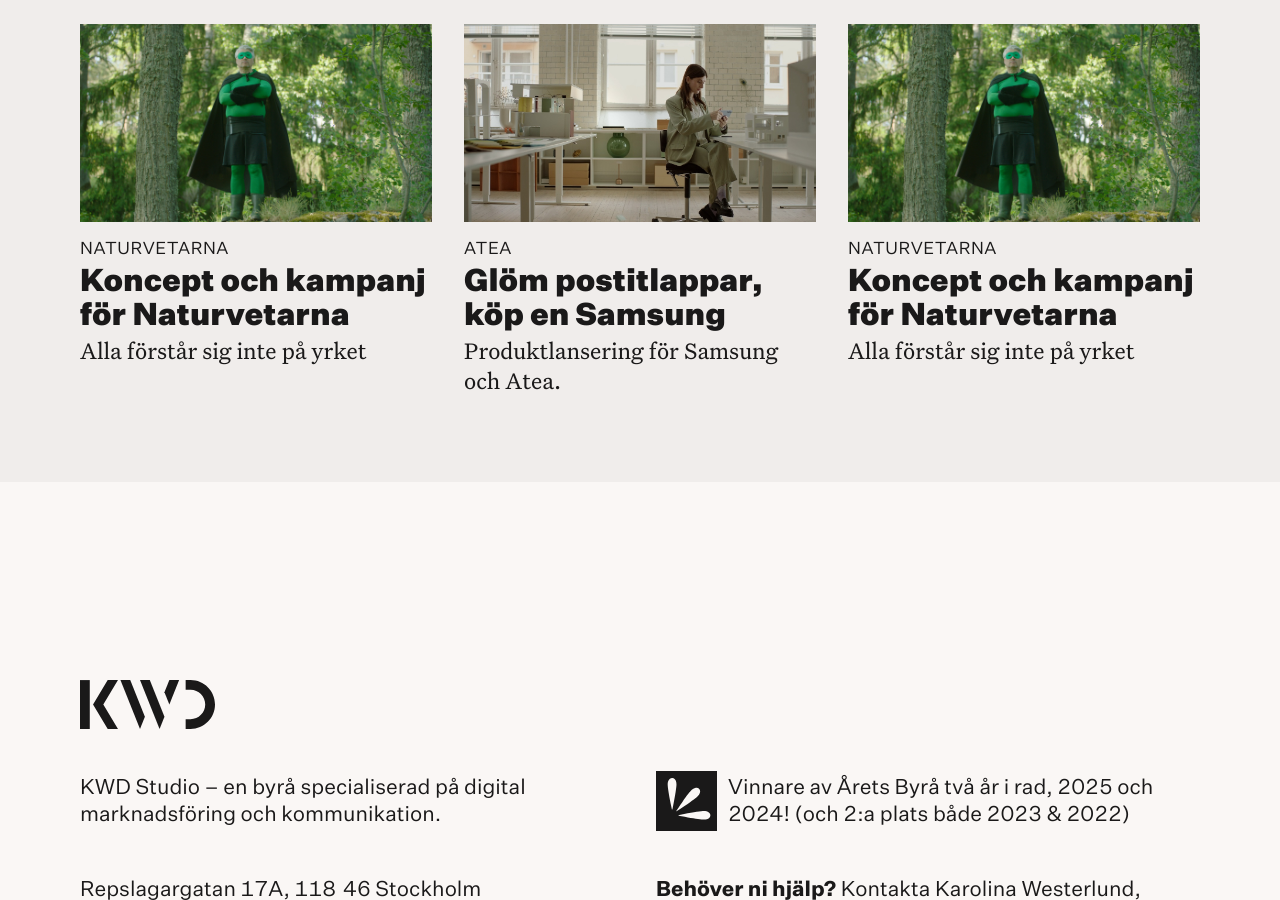
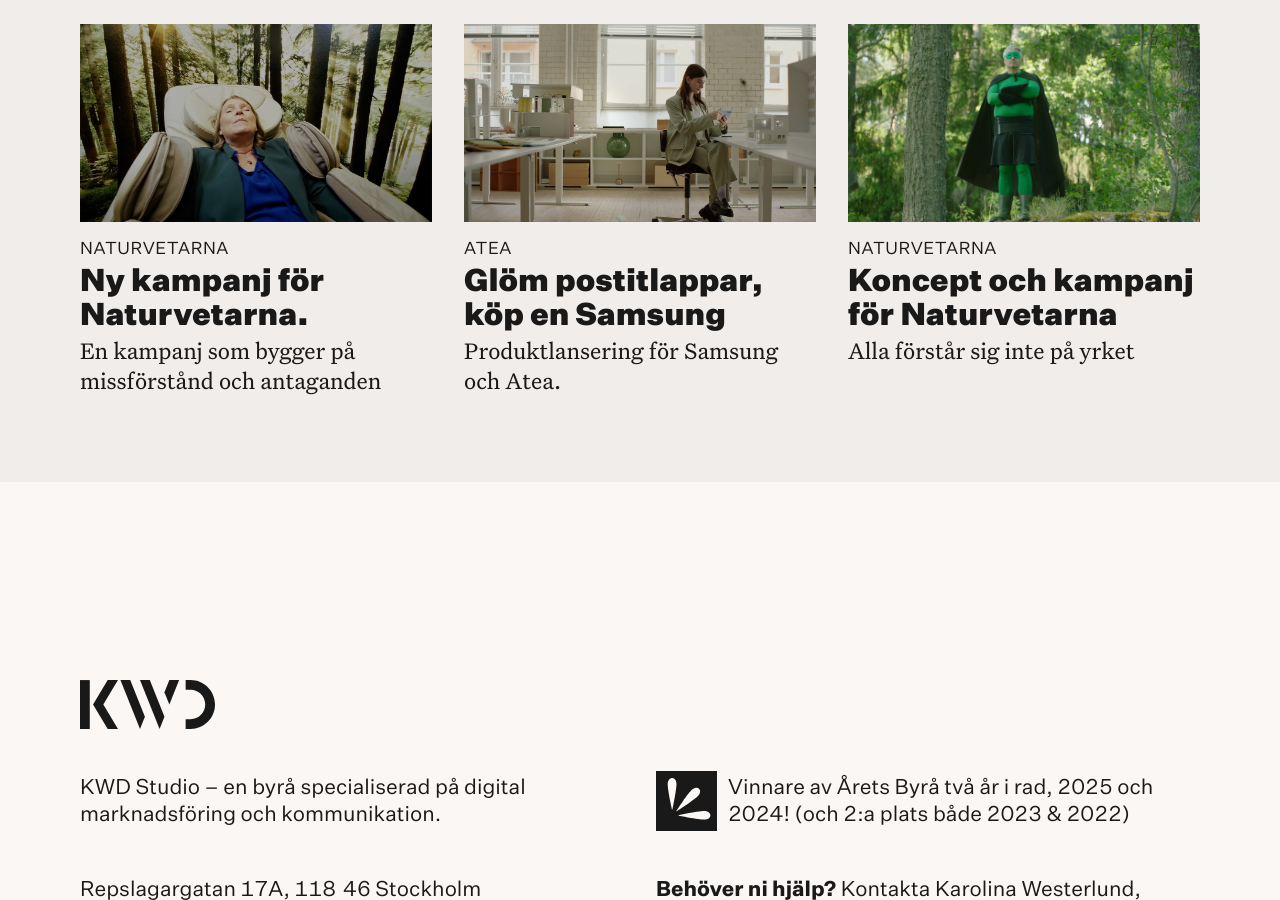
Before and after one commit to kwdstudio/kwdstudio.github.io, a Jekyll site: the page built from _cases/atea-logitech-video.md, in a window 1280 px wide and 900 px high, scrolled down 2982 px. Built offline with Jekyll 4.4.1, drawn with Linux system fonts in a browser that asks for light colours; part of the change alters nothing that is shown.

Commit message:
New case Naturvetarna

```diff
--- a/_cases/naturvetarna-work.md
+++ b/_cases/naturvetarna-work.md
@@ -1,75 +1,68 @@
 ---
 layout: case
 title: Naturvetarna
-description: Med hjälp av en superhjälte genererar vi leads till fackförbundet Naturvetarna.
-image: /images/cases/naturvetarna-nature/featured.jpg
+description: Alla förstår sig inte på yrket.
+image: /images/cases/naturvetarna-work/featured.jpg
 client: Naturvetarna
 all_order: 2
-teaser_heading: Ny kampanj för Naturvetarna
-teaser_body: <p>Alla förstår sig inte på yrket</p>
-intro_heading: Koncept och kampanj för Naturvetarna
-intro_lead: I Naturvetarnas nya kampanj återvänder superhjälten. Den här gången till en åker. Hur kan det generera leads?
+teaser_heading: Alla förstår sig inte på yrket
+teaser_body: <p>En kampanj som bygger på missförstånd och antaganden</p>
+intro_heading: Ny kampanj för Naturvetarna.
+intro_lead: Naturvetarnas senaste kampanj tar avstamp i missförstånd om vad dietister äter, att biologen kan allt om småkryp. Alla förstår sig inte på yrket helt enkelt.
 ---
 
 ## Koncept och kampanj
 
-Naturvetarna är ett nischat fackförbund med relativt låg kännedom och ett stort behov att nå ut smart och kostnadseffektivt till en målgrupp som är svår att nå. För att stärka förbundets varumärke och rekrytera fler medlemmar tog vi fram en strategi utifrån olika kanalers styrkor och ett nytt kreativt koncept.
-
-Naturvetarnas styrka är kunskap och förståelse för yrken inom naturvetenskap. De förstår sin nisch som ingen annan. I konceptet "Alla förstår sig inte på yrket" tar vi fasta på alla tillfällen då målgruppen har försökt förklara för utomstående vad de jobbar med. Men konceptet pekar också direkt på den stora konkurrenten som inte är specialiserad på naturvetenskap. För att ytterligare stärka kopplingen och igenkänningen till konkurrenten låter vi en grönklädd superhjälte symbolisera bristen på specialistkunskap, och bära budskapet.
-
-Huvuduttagen blev en masterfilm samt olika annonsversioner och filmerna kompletterades med:
-
-- Podcastannonser
-- Displayannonser
-- Annonsenheter för sociala medier
-- SEM-annonser
+Naturvetarna är ett nischat fackförbund som representerar studenter och yrkesverksamma inom naturvetenskapliga yrken. Det innebär en bredd av yrken som skiljer de sig väldigt mycket åt. Men en sak naturvetare ofta har gemensamt är att människor i deras omgivning och gemene man inte förstår vad de gör. Alla förstår sig inte på yrket helt enkelt.
 
 {%
   include page_video.html
-  src="https://player.vimeo.com/video/901899204"
+  src="https://player.vimeo.com/video/1056780045"
   h="b49356d1a3"
   caption=""
 %}
 
+
+Den gemensamma nämnaren av att vara missförstådd, att folk drar snabba slutsatser om vad man som naturvetare gör och kan var något som vi tog fasta på i den nya kampanjen. Naturvetarna har ett behov av att både stärka sitt varumärke och rekrytera fler medlemmar och genom att tydligt positionera Naturvetarna som någon som faktiskt förstår sig på yrket (till skillnad från gemene man) ställer vi oss på målgruppens sida.
+
+I konceptet “Alla förstår sig inte på yrket” tar vi fasta på alla tillfällen då målgruppen har försökt förklara för utomstående vad de jobbar med.
+Kampanjen togs ut genom ett antal korta filmer som var och en visar på en missuppfattning. Filmerna kompletteras med leadsgenererande annonser för display och sociala medier samt sökannonser.
+
+{%
+  include page_video.html
+  src="https://player.vimeo.com/video/1056776145
+  h="b49356d1a3"
+  caption=""
+%}
+
+{%
+  include page_video.html
+  src="https://player.vimeo.com/video/1056777002"
+  h="b49356d1a3"
+  caption=""
+%}
+
+{%
+  include page_video.html
+  src="https://player.vimeo.com/video/1056778042"
+  h="b49356d1a3"
+  caption=""
+%}
+
+
 ## Kampanjstrategi
 Då tröskeln är hög att gå från relativt oetablerad till att rekrytera nya medlemmar blev målsättningen att:
 
-- Kortsiktigt: Etablera att Naturvetarna finns och är ett bättre val för målgruppen än andra bredare fackförbund.
-- Långsiktigt: Öka antalet medlemmar.
+1. Kortsiktigt: Etablera att Naturvetarna finns och är ett bättre val för målgruppen än andra bredare fackförbund.
+2. Långsiktigt: Öka antalet medlemmar.
 
-För att nå målsättningen byggde vi upp kampanjstrategin i linje med en funnelmodell, i tre steg, kännedom → leads → konvertering.
-
-Kampanjen aktiverades först i kanaler ämnade att bygga kännedom och riktades mot studenter inom naturvetenskapliga ämnen samt yrkesverksamma naturvetare på:
+För att nå målsättningen arbetar vi med en funnelmodell i tre steg — bygga kännedom, generera lead, konvertera.
+Kampanjen är i första hand framtagen för och riktad mot en målgrupp som är i början av sin karriär — studenter inom naturvetenskapliga ämnen samt relativt nyligen examinerade yrkesverksamma naturvetare. Kampanjen går i följande kanaler.
 
 - Youtube
-- Instagram
+- Snapchat
+- Tiktok
 - Linkedin
-- Tiktok
-- Acast
+- Meta
+- SEM
 - Display
-- Universitetsskärmar
-
-För att sedan ta oss ner i tratten via:
-
-- Google SEM
-- Riktade insatser på universitetet
-
-Till ledsgenererande aktiviteter som:
-
-- Formulär på naturvetarna.se
-- Leadgenererande annonser på Linkedin
-
-På Linkedin riktades annonserna mot olika yrkesroller inom den naturvetenskapliga sektorn.
-
-## Och resultatet då?
-Kampanjen har gett fina resultat. Trots hård styrning har vi låga kostnader och har haft möjlighet att nå ut i hög grad. Vi har drivit tusentals klick till sajten och haft hög räckvidd med god genomtittning av video.
-
-Trots en svårnådd och heterogen målgrupp har kampanjen varit väldigt lyckad. Vi har nått målgruppen i stor utsträckning med kvalificerade resultat. Genom vårt strategiska tillvägagångssätt har vi kontinuerligt exponerat kampanjen mot dem under hösten, i genomsnitt 13 gånger i olika medier och format.
-
-Vår insats har även genererat en betydande mängd trafik till Naturvetarnas webbplats och resulterat i insamlingen av över 700 högkvalitativa leads. Dessa leads representerar individer som visar ett genuint intresse för Naturvetarnas ändamål och verksamhet, vilket ökar möjligheterna till meningsfulla och långsiktiga relationer.
-
-{%
-  include page_image.html
-  src="/images/cases/naturvetarna-nature/field.jpg"
-  caption="Alla förstår sig inte på yrket som biolog."
-%}
```
